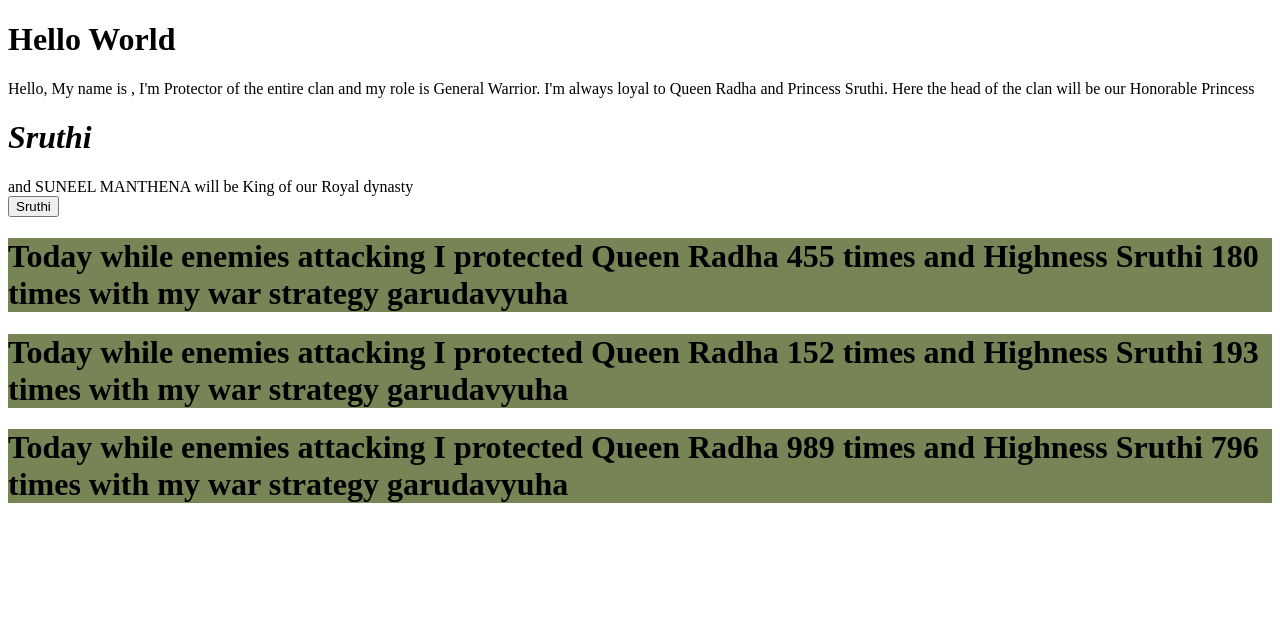
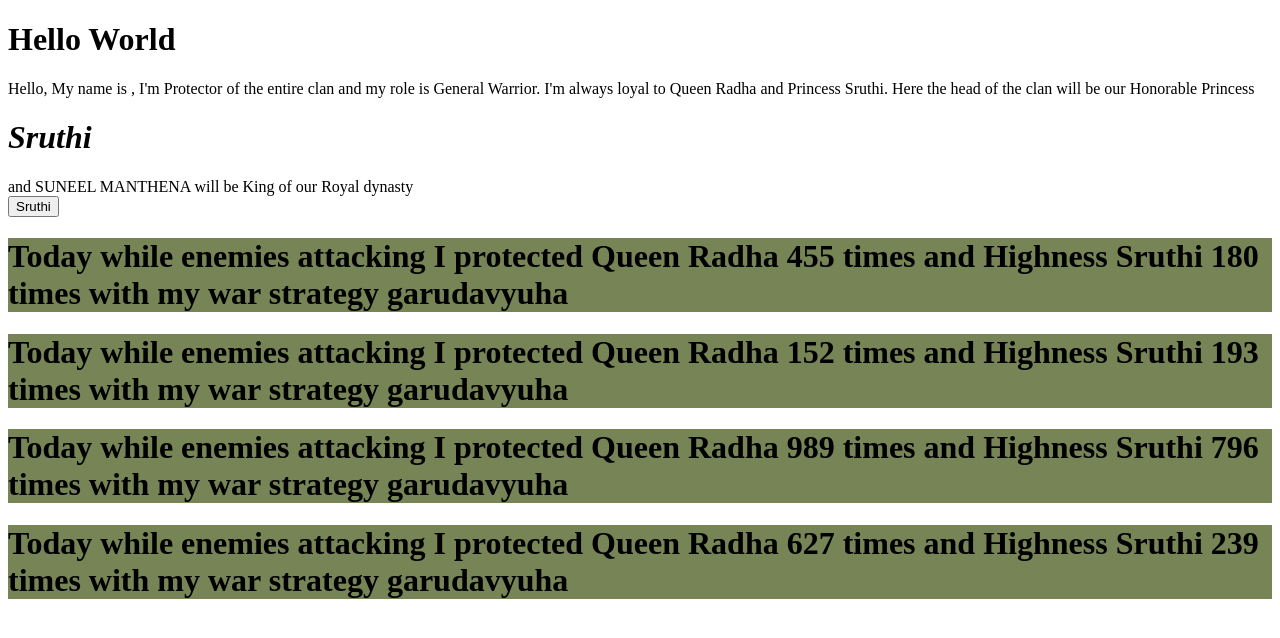
Before and after one commit to DATLARAVINDRABHUPATHIVARMA/ReactComplete, a React (Vite) app in the folder 2 create-app/: page / in a window 1280 px wide. Shown: the top 638 px of the page. Built offline with nearby package versions, Linux system fonts and the light colour scheme.

Commit message:
Random Way

```diff
--- a/2 create-app/src/App.jsx
+++ b/2 create-app/src/App.jsx
@@ -10,6 +10,7 @@ function App() {
     <Random></Random>
     <Random></Random>
     <Random></Random>
+    <Random></Random>
   </div>
 }
 
```
